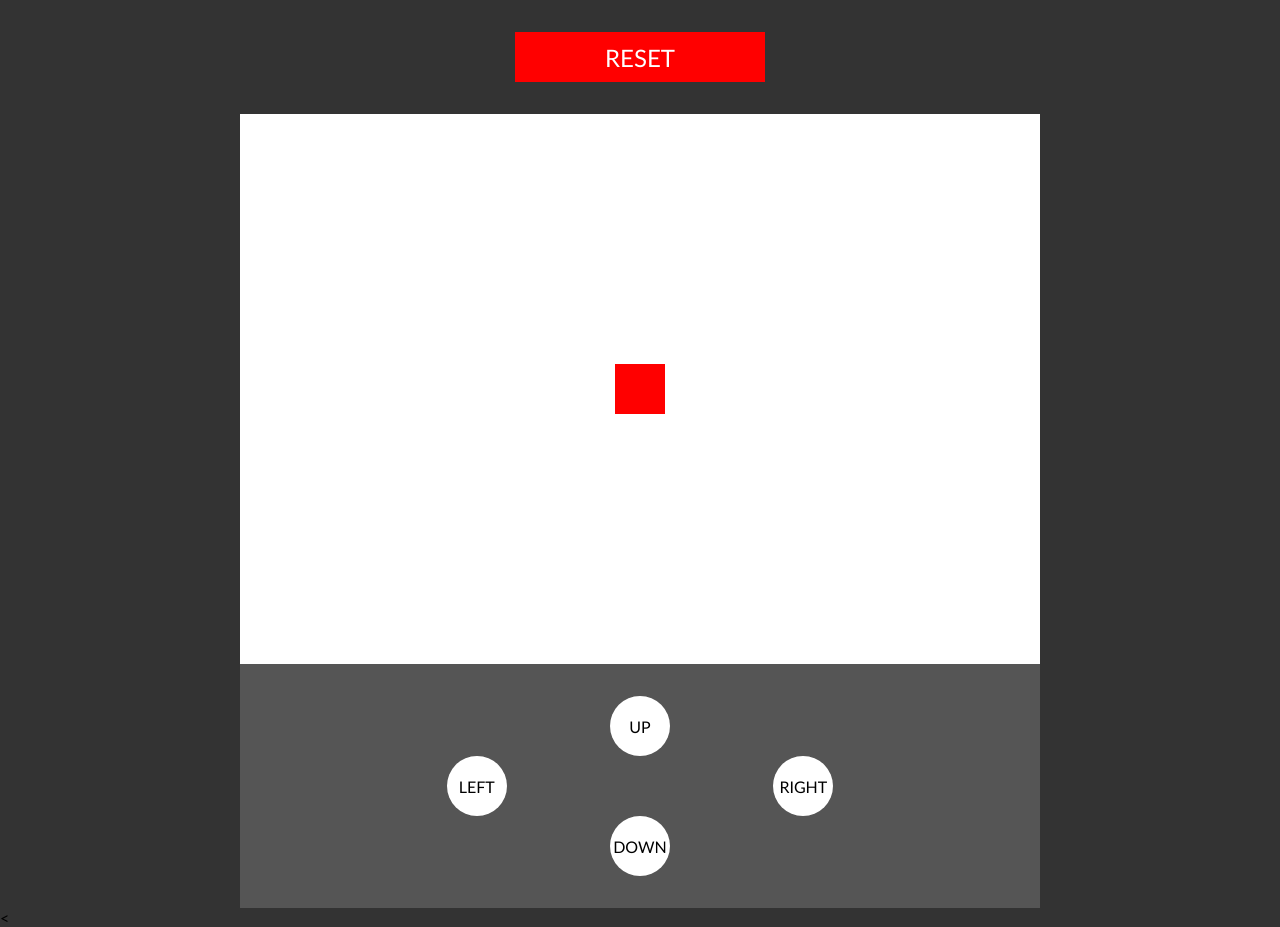
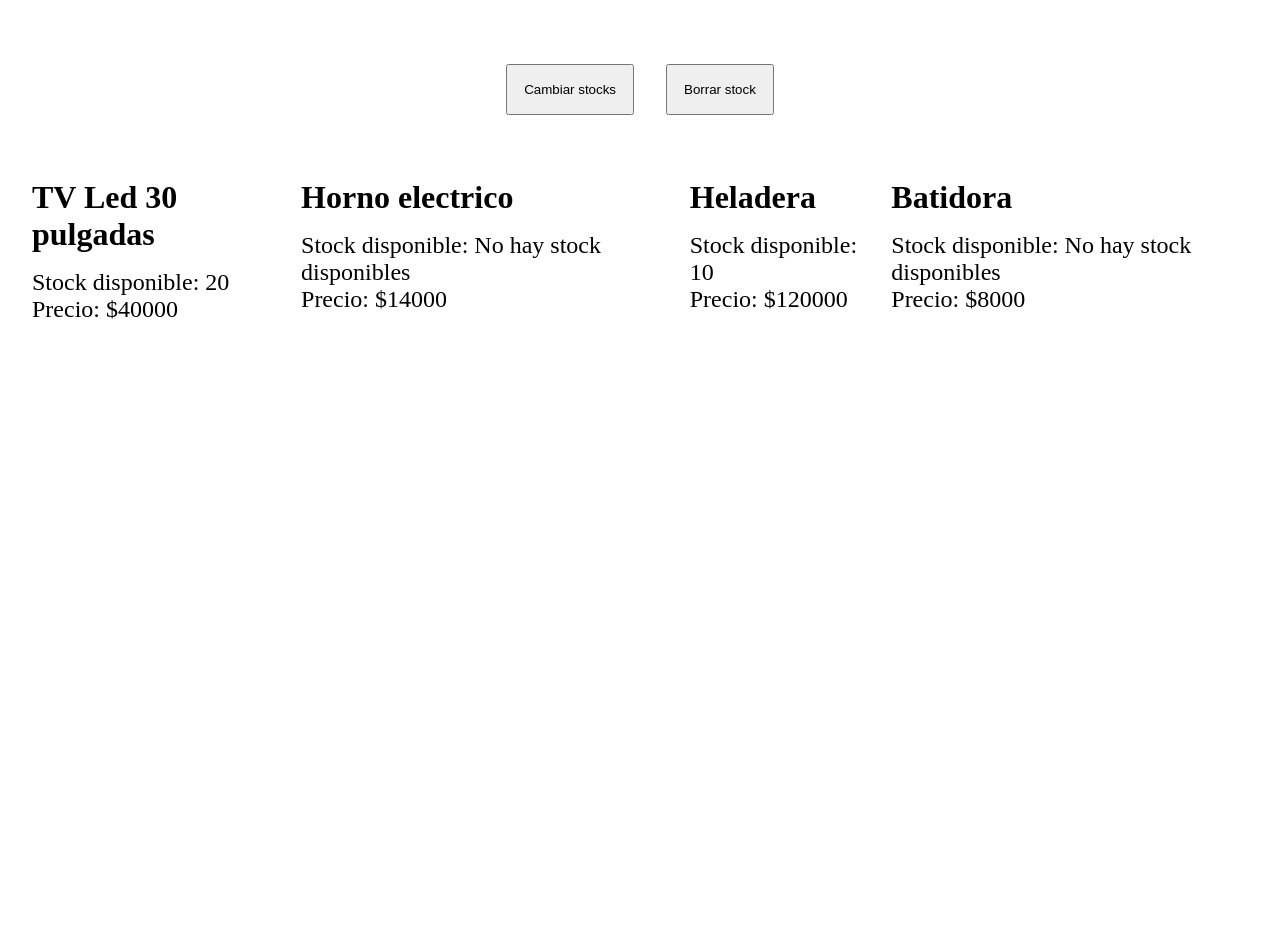
Before and after one commit to FernandoCalligo/cursojavascript, a plain HTML site: page index.html in a window 1280 px wide. After the commit the page ends 800 px from the top, so only its background shows below. Drawn offline with Linux system fonts and the light colour scheme.

Commit message:
Desafio optimizacion

```diff
--- a/index.html
+++ b/index.html
@@ -10,35 +10,16 @@
 
 </head>
 <body>
-    <div class="flex">
-        <div class="resetcont">
-            <button class="btn--reset" id="reset">RESET</button>
-        </div>
-        <div class="boxconteiner">
-            <div class="box" id="caja">
-            </div>
+    <div class="btncont">
+        <button id="btnstock">Cambiar stocks</button>
+        <button id="btnborrar">Borrar stock</button>
+    </div>
+
+    <div class="cards">
+        <div id="conteiner">
+
         </div>
     </div>
-
-    <div class="flex">
-        <div class="btnconteiner">
-            <div class="btsgrid">
-                <div class="uno">
-                    <button class="btn" id="arriba">UP</button>
-                </div>
-                <div class="dos">
-                    <button class="btn b" id="izquierda">LEFT</button>
-                </div>
-                <div class="tres">
-                    <button class="btn c" id="derecha">RIGHT</button>
-                </div>
-                <div class="cuatro">
-                    <button class="btn d" id="abajo">DOWN</button>
-                </div>
-            </div>
-        </div>
-    </div>
-    <
     <script src="script.js"></script>
 </body>
 </html>
--- a/script.js
+++ b/script.js
@@ -1,46 +1,65 @@
-const box = document.getElementById("caja");
+class Producto {
+    constructor(nombre, stock, precio) {
+        this.nombre = nombre;
+        this.stock = stock;
+        this.precio = precio;
+    }
+}
 
-const up = document.getElementById("arriba");
-const left = document.getElementById("izquierda");
-const right = document.getElementById("derecha");
-const down = document.getElementById("abajo");
-const reset = document.getElementById("reset")
+const producto1 = new Producto ("TV Led 30 pulgadas", 20, 40000 );
+const producto2 = new Producto ("Horno electrico", null, 14000 );
+const producto3 = new Producto ("Heladera", 10, 120000 );
+const producto4 = new Producto ("Batidora", null, 8000 );
 
-let arribacont = -50;
-let izquierdacont = -50;
-let derechacont = -50;
-let abajocont = -50;
+const productos = [producto1, producto2, producto3, producto4]
+
+const contdiv = document.getElementById("conteiner");
+const btnstock = document.getElementById("btnstock");
+const btnborrar = document.getElementById("btnborrar");
 
 
-up.addEventListener("click", () => {
-    box.style.top = `${arribacont}px`
-    arribacont = arribacont - 50;
+productos.forEach(productos => {
+    contdiv.innerHTML += `
+    <div class="cardinfo">
+        <h1>${productos.nombre}</h1>
+        <span>Stock disponible: ${(productos?.stock ?? "No hay stock disponibles") }</span>
+        <p> Precio: $${productos.precio}</p>
+    </div>
+    `
 })
 
-left.addEventListener("click", () => {
-    box.style.left = `${izquierdacont}px`
-    izquierdacont = izquierdacont - 50;
+btnstock.addEventListener("click", () => {
+    producto1.stock = null;
+    producto2.stock = 50;
+    producto3.stock = null;
+    producto4.stock = 45;
+    contdiv.innerHTML = ``
+
+    productos.forEach(productos => {
+            contdiv.innerHTML += `
+            <div class="cardinfo">
+                <h1>${productos.nombre}</h1>
+                <span>Stock disponible: ${(productos?.stock ?? "No hay stock disponibles") }</span>
+                <p> Precio: $${productos.precio}</p>
+            </div>
+            `
+        })
 })
 
-right.addEventListener("click", () => {
-    box.style.right = `${derechacont}px`
-    derechacont = derechacont - 50;
+btnborrar.addEventListener("click", () => {
+    producto1.stock = null;
+    producto2.stock = null;
+    producto3.stock = null;
+    producto4.stock = null;
+    contdiv.innerHTML = ``
+
+    productos.forEach(productos => {
+            contdiv.innerHTML += `
+            <div class="cardinfo">
+                <h1>${productos.nombre}</h1>
+                <span>Stock disponible: ${(productos?.stock ?? "No hay stock disponibles") }</span>
+                <p> Precio: $${productos.precio}</p>
+            </div>
+            `
+        })
 })
-
-down.addEventListener("click", () => {
-    box.style.bottom = `${abajocont}px`
-    abajocont = abajocont - 50;
-})
-
-reset.addEventListener("click", () => {
-    box.style.top = "0px";
-    box.style.right = "0px";
-    box.style.left = "0px";
-    box.style.bottom = "0px";
-
-    arribacont = -50;
-    derechacont = -50;
-    izquierdacont = -50;
-    abajocont = -50;
-
-})
--- a/style.css
+++ b/style.css
@@ -1,99 +1,39 @@
-*{
+* {
     margin: 0;
     padding: 0;
-    font-family:'Trebuchet MS', 'Lucida Sans Unicode', 'Lucida Grande', 'Lucida Sans', Arial, sans-serif;
 }
 
-body {
-    background-color: #333;
+.btncont {
+    display: flex;
+    justify-content: center;
+    margin: 3rem;
 }
 
-.flex{
-    display: flex;
-    align-items: center;
-    flex-direction: column;
+button {
+    padding: 1rem;
+    margin: 1rem;
 }
 
-.resetcont {
-    padding-top: 2rem;
-}
-
-.btn--reset{
-    width: 250px;
-    height: 50px;
-    background-color: red;
-    border: none;
-    color: #fff;
-    font-size: 24px;
-    cursor: pointer;
-}
-
-.boxconteiner {
-    position: relative;
-    background-color: #fff;
-    width: 800px;
-    height: 550px;
-    margin-top: 2rem;
-}
-
-.box {
-    position: absolute;
-    width: 50px;
-    height: 50px;
-    background-color: red;
-    top: 0;
-    left: 0;
-    right: 0;
-    bottom: 0;
-    margin: auto;
-}
-
-.btnconteiner {
-    background-color: #555;
+.cards {
+    margin: 2rem;
+    display: flex;
     justify-content: center;
-    width: 800px;
-    padding: 2rem 0 2rem 0;
 
 }
 
-.btsgrid {
-    display: grid;
-    grid-template-columns: repeat(3, 1fr);
-    grid-template-rows: repeat(3, 1fr);
-    grid-column-gap: 0px;
-    grid-row-gap: 0px;
+#conteiner {
+    display: flex;
+    gap: 2rem;
 }
 
-.btn {
-    width: 60px;
-    height: 60px;
-    cursor: pointer;
-    border: none;
-    background-color: #fff;
-    border-radius:100%;
-    font-size: 16px;
+h1 {
+    padding-bottom: 1rem;
 }
 
-.uno{
-    grid-area: 1 / 2 / 2 / 3;
-    display: flex;
-    justify-content: center;
+p {
+    font-size: 24px;
 }
 
-.dos{
-    grid-area: 2 / 1 / 3 / 2;
-    display: flex;
-    justify-content: end;
+span {
+    font-size: 24px;
 }
-
-.tres {
-    grid-area: 2 / 3 / 3 / 4;
-    display: flex;
-    justify-content: start;
-}
-
-.cuatro {
-    grid-area: 3 / 2 / 4 / 3;
-    display: flex;
-    justify-content: center;
-}
```
